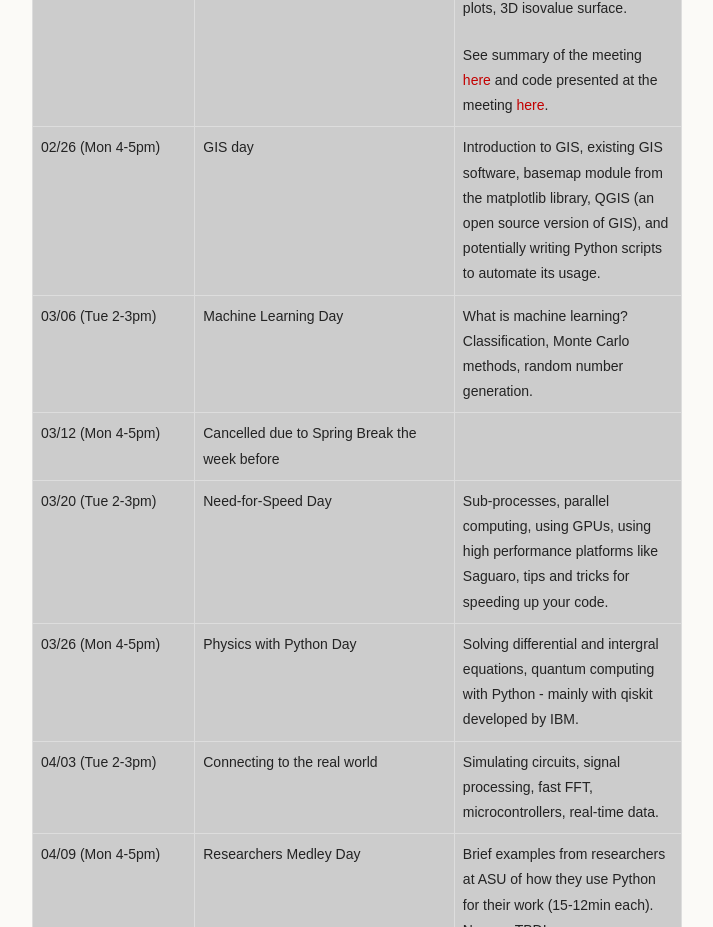
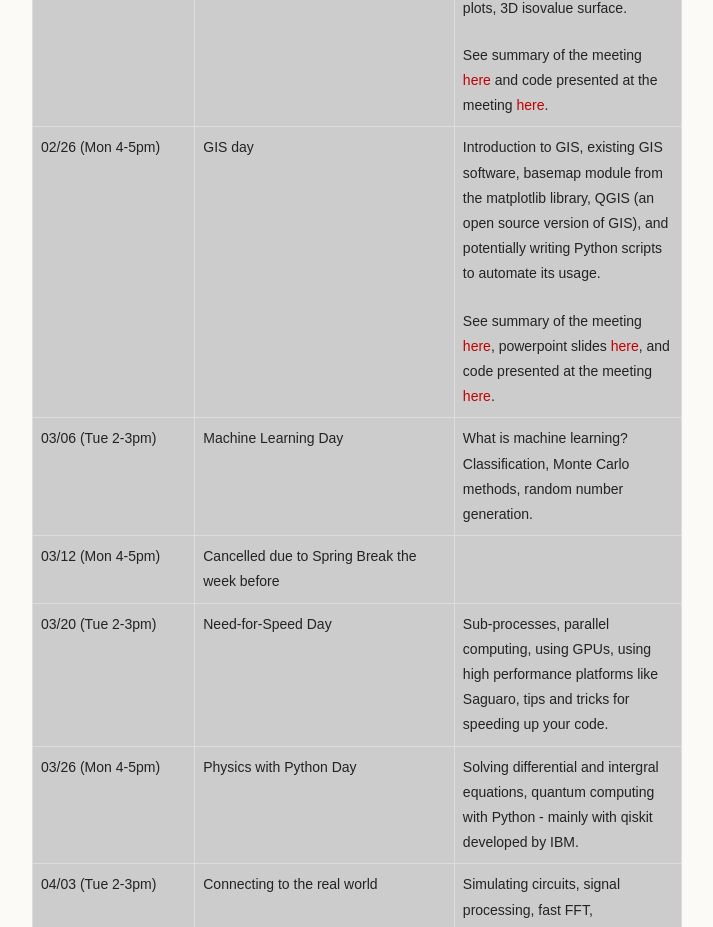
Before and after one commit to prickly-pythons/prickly-pythons.github.io, a plain HTML site: page index.html in a window 1280 px wide. Shown: the part 2660-3587 px from the top of the page, without its empty margins (278-991 px from the left). Drawn offline with Linux system fonts and the light colour scheme.

Commit message:
Added links to materials from the GIS session.

```diff
--- a/index.html
+++ b/index.html
@@ -121,7 +121,10 @@ tr:nth-child(even){background-color: #dddddd;}
   <tr>
     <td>02/26 (Mon 4-5pm)</td>
     <td>GIS day</td>
-    <td>Introduction to GIS, existing GIS software, basemap module from the matplotlib library, QGIS (an open source version of GIS), and potentially writing Python scripts to automate its usage.</td>
+    <td>Introduction to GIS, existing GIS software, basemap module from the matplotlib library, QGIS (an open source version of GIS), and potentially writing Python scripts to automate its usage.
+    </p>
+    See summary of the meeting <a href="https://github.com/prickly-pythons/prickly-pythons/blob/master/meeting-docs/2018_spring/022618_4_GIS.md">here</a>, powerpoint slides <a href="https://github.com/prickly-pythons/prickly-pythons/tree/master/presentations">here</a>, and code presented at the meeting <a href="https://github.com/prickly-pythons/prickly-pythons/blob/master/code_from_meetings/GIS/Maps.ipynb">here</a>.
+    </td>
   </tr>
   <tr>
     <td>03/06 (Tue 2-3pm)</td>
```
